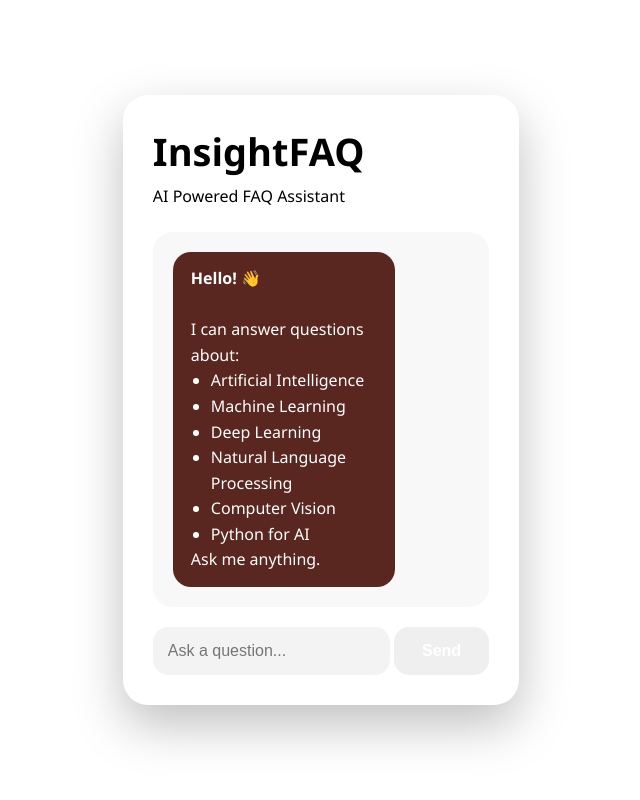
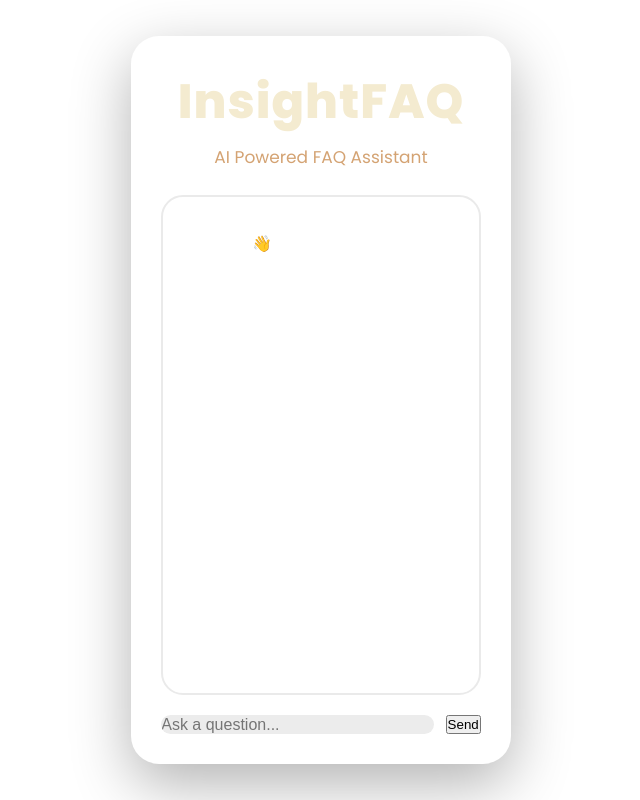
Before and after one commit to mashigasri1777/CodeAlpha_FAQ_Chatbot, a Python web app: template templates/index.html in a window 1280 px wide. Shown: the whole page, without its empty margins (319-959 px from the left). Run offline with Jinja, Linux system fonts and the light colour scheme; the template is opened without the code that fills it, so the values that code supplies are empty.

Commit message:
Update CSS styles for chat interface

````diff
--- a/static/css/style.css
+++ b/static/css/style.css
@@ -1,3 +1,5 @@
+@import url('https://fonts.googleapis.com/css2?family=Poppins:wght@300;400;500;600;700;800&display=swap');
+
 *{
 margin:0;
 padding:0;
@@ -5,15 +7,14 @@ box-sizing:border-box;
 }
 
 body{
-font-family:'Segoe UI',sans-serif;
+font-family:'Poppins',sans-serif;
 min-height:100vh;
 
 ```
-background:
-linear-gradient(
-135deg,
-#2B2D42,
-#3A405A
+background:linear-gradient(
+    135deg,
+    #2B2D42,
+    #353857
 );
 
 display:flex;
@@ -26,86 +27,66 @@ padding:30px;
 }
 
 .chat-card{
+width:100%;
+max-width:750px;
 
 ```
-width:100%;
-max-width:700px;
+background:#F8F8F8;
 
-background:white;
-
-border-radius:25px;
+border-radius:28px;
 
 padding:30px;
 
 box-shadow:
-0 20px 50px rgba(0,0,0,.25);
+0 20px 60px rgba(0,0,0,0.30);
 ```
 
 }
 
 .chat-header{
-
-```
 text-align:center;
-
 margin-bottom:25px;
-```
-
 }
 
 .chat-header h1{
-
-```
-color:#2B2D42;
-
-font-size:38px;
-
+font-size:48px;
 font-weight:800;
-
-margin-bottom:8px;
-```
-
+color:#F4EBD0;
+letter-spacing:1px;
 }
 
 .chat-header p{
-
-```
-color:#6F4E37;
-
-font-size:16px;
-```
-
+color:#D4A373;
+font-size:17px;
+margin-top:6px;
 }
 
 .chat-box{
+height:500px;
+overflow-y:auto;
 
 ```
-height:450px;
+background:white;
 
-overflow-y:auto;
-
-background:#f8f8f8;
-
-border-radius:20px;
+border-radius:22px;
 
 padding:20px;
 
 margin-bottom:20px;
 
+border:2px solid #EAEAEA;
+
 display:flex;
-
 flex-direction:column;
-
 gap:15px;
 ```
 
 }
 
 .user-message{
+align-self:flex-end;
 
 ```
-align-self:flex-end;
-
 background:#D4A373;
 
 color:#2B2D42;
@@ -116,16 +97,15 @@ border-radius:18px;
 
 max-width:75%;
 
-font-size:15px;
+font-weight:500;
 ```
 
 }
 
 .bot-message{
+align-self:flex-start;
 
 ```
-align-self:flex-start;
-
 background:#592720;
 
 color:white;
@@ -142,27 +122,21 @@ line-height:1.6;
 }
 
 .input-area{
-
-```
 display:flex;
-
 gap:12px;
-```
-
 }
 
 .input-area input{
+flex:1;
 
 ```
-flex:1;
-
-padding:15px;
+padding:16px;
 
 border:none;
 
-background:#f3f3f3;
+background:#ECECEC;
 
-border-radius:15px;
+border-radius:16px;
 
 font-size:16px;
 
@@ -171,18 +145,19 @@ outline:none;
 
 }
 
+.input-area input:focus
+
 .send-btn{
+background:#592720;
 
 ```
-background:#6F4E37;
-
-color:white;
+color:#FFFFFF;
 
 border:none;
 
-border-radius:15px;
+padding:16px 30px;
 
-padding:15px 28px;
+border-radius:16px;
 
 cursor:pointer;
 
@@ -190,44 +165,54 @@ font-weight:700;
 
 font-size:16px;
 
-transition:.3s;
+min-width:120px;
+
+transition:0.3s ease;
 ```
 
 }
 
-.send-btn:hover{
+.send-btn:hover
 
-```
-background:#592720;
-```
-
+ul{
+margin-top:10px;
+margin-left:20px;
 }
 
-ul{
+li{
+margin-bottom:6px;
+}
 
-```
-margin-top:10px;
-margin-left:20px;
-```
+::-webkit-scrollbar{
+width:8px;
+}
 
+::-webkit-scrollbar-thumb{
+background:#8D99AE;
+border-radius:20px;
 }
 
 @media(max-width:768px){
 
 ```
 .chat-card{
-
     padding:20px;
 }
 
 .chat-header h1{
-
-    font-size:30px;
+    font-size:38px;
 }
 
 .chat-box{
+    height:420px;
+}
 
-    height:400px;
+.input-area{
+    flex-direction:column;
+}
+
+.send-btn{
+    width:100%;
 }
 ```
 
````
